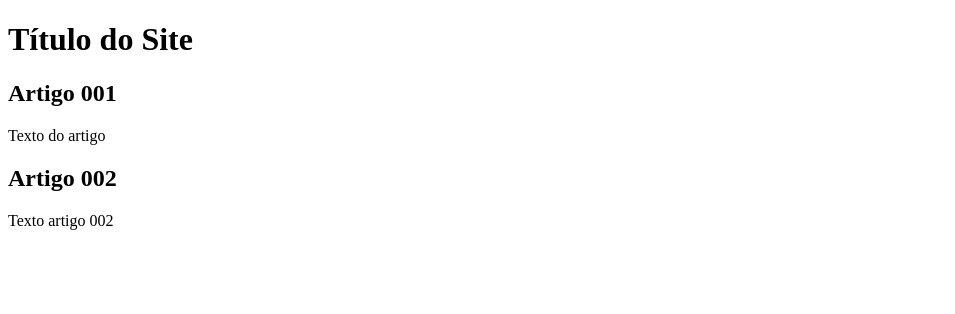
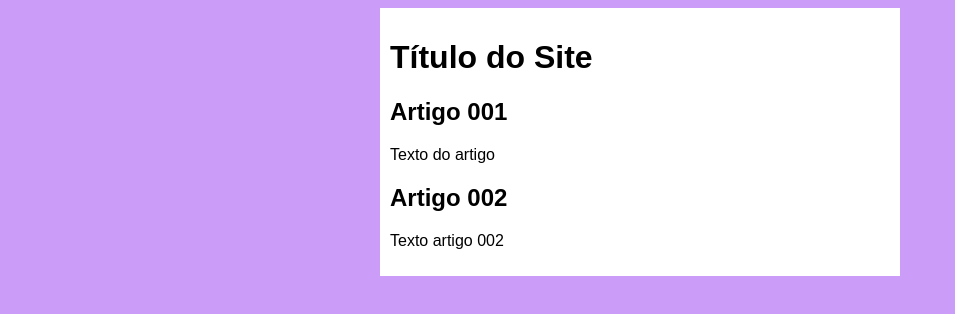
Before and after one commit to joaosvfelix1/projeto-site, a plain HTML site: page index.html in a window 1280 px wide. Shown: the whole page, without its empty margins (0-955 px from the left). Drawn offline with Linux system fonts and the light colour scheme.

Commit message:
iniciei o designe

```diff
--- /dev/null
+++ b/estilos/style.css
@@ -0,0 +1,17 @@
+*{
+  font-family: Arial, Helvetica, sans-serif;
+  font: size 16px;
+}
+
+body {
+    background-color: rgb(204, 157, 248);
+
+}
+
+main {
+    background-color: white;
+    width: 500px;
+    margin: auto;
+    padding: 10px;
+    box-shadow: 3px 3x 5px rgba(0, 0, 0, 0.473);
+}
--- a/index.html
+++ b/index.html
@@ -5,6 +5,7 @@
     <meta http-equiv="X-UA-Compatible" content="IE=edge">
     <meta name="viewport" content="width=device-width, initial-scale=1.0">
     <title>Título do Site</title>
+    <link rel="stylesheet" href="estilos/style.css">
 </head>
 <body>
    <main>
```
